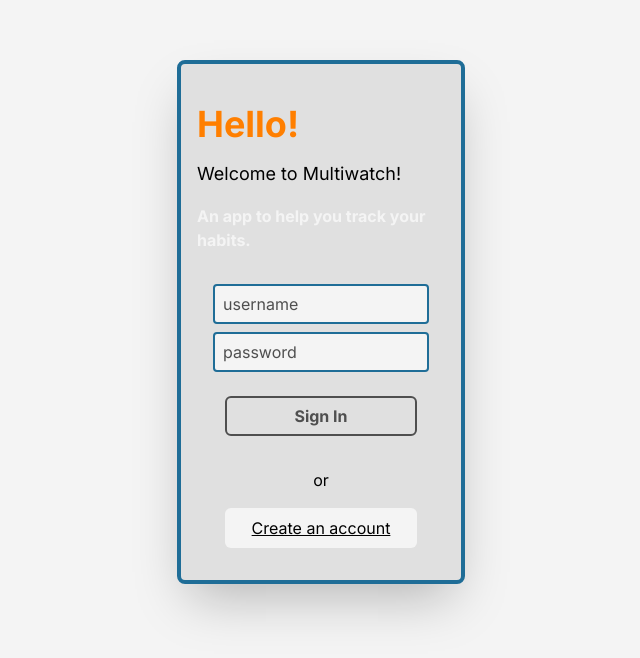
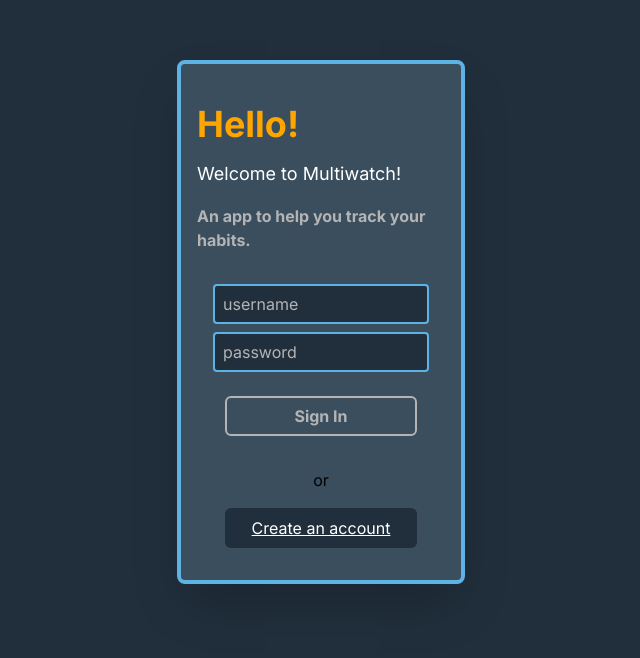
Before and after one commit to percouple/multiwatch-next, a Next.js app: page /cold-login in a window 1280 px wide. Shown: the part 140-798 px from the top of the page, without its empty margins (319-959 px from the left). Built offline with nearby package versions, Linux system fonts and the light colour scheme.

Commit message:
route link fixes

```diff
--- a/app/clocks/[userId]/[theme]/collapse-menu/page.tsx
+++ b/app/clocks/[userId]/[theme]/collapse-menu/page.tsx
@@ -8,7 +8,7 @@ import { useParams } from 'next/navigation';
 export default function Login({ }) {
 
   const params = useParams();
-  const routingData = routingDataArray(params.userId)
+  const routingData = routingDataArray(params.userId, params.theme)
 
   return (
     <div className="absolute w-full h-screen">
--- a/app/clocks/[userId]/[theme]/collapse-menu/routing-data.js
+++ b/app/clocks/[userId]/[theme]/collapse-menu/routing-data.js
@@ -1,5 +1,5 @@
 
-export function routingDataArray(id) {
+export function routingDataArray(id, theme) {
   return [
     {
       title: "Logout",
@@ -7,11 +7,11 @@ export function routingDataArray(id) {
     },
     {
       title: "Create Account",
-      url: `/clocks/${id}/create-account`,
+      url: `/create-account`,
     },
     {
       title: "Themes",
-      url: `/clocks/${id}/theme`,
+      url: `/clocks/${id}/${theme}/theme`,
     },
   ];
 }
--- a/app/clocks/[userId]/[theme]/components/auth-common/AuthForm.js
+++ b/app/clocks/[userId]/[theme]/components/auth-common/AuthForm.js
@@ -101,7 +101,7 @@ export default function InputForm({ type }) {
         name="username"
         onChange={changeHandler}
         className="h-10 w-full px-2 mb-2 rounded bg-skin-backgroundBase
-        border-2 outline-none border-skin-accent-1
+        border-2 outline-none border-skin-accent-1 text-skin-accent-2
         placeholder:text-skin-textMuted"
       />
       <input
@@ -111,7 +111,7 @@ export default function InputForm({ type }) {
         placeholder="password"
         onChange={changeHandler}
         className={`h-10 w-full px-2 mb-2 rounded border-skin-accent-1
-        border-2 outline-none bg-skin-backgroundBase
+        border-2 outline-none bg-skin-backgroundBase text-skin-accent-2
         placeholder:text-skin-textMuted
         ${errorMessage && "border-skin-accent-2"}`}
       />
--- a/app/cold-login/page.tsx
+++ b/app/cold-login/page.tsx
@@ -4,7 +4,7 @@ import Link from "next/link";
 
 export default function Login({}) {
   return (
-    <div className="absolute w-full h-screen">
+    <div className="absolute w-full h-screen theme-cliffs">
       <div
         className="absolute inset-0 cursor-default bg-skin-backgroundBase
         bg-opacity-40 z-1"
@@ -18,7 +18,7 @@ export default function Login({}) {
       >
         <div className="text-skin-accent-2 text-4xl font-bold my-4">Hello!</div>
         <div className="text-lg text-skin-textBase">Welcome to Multiwatch!</div>
-        <div className="text-skin-backgroundBase font-bold my-4 ">
+        <div className="text-skin-textMuted font-bold my-4 ">
           An app to help you track your habits.
         </div>
         <InputForm type={"login"} />
--- a/app/create-account/page.tsx
+++ b/app/create-account/page.tsx
@@ -5,7 +5,7 @@ import LoginForm from "../clocks/[userId]/[theme]/components/auth-common/AuthFor
 
 export default function CreateNewUserCard({}) {
   return (
-    <div className="absolute w-full h-screen">
+    <div className="absolute w-full h-screen theme-cliffs">
       <div
         className="absolute inset-0 bg-skin-backgroundBase
         cursor-default bg-opacity-40 z-10"
```
